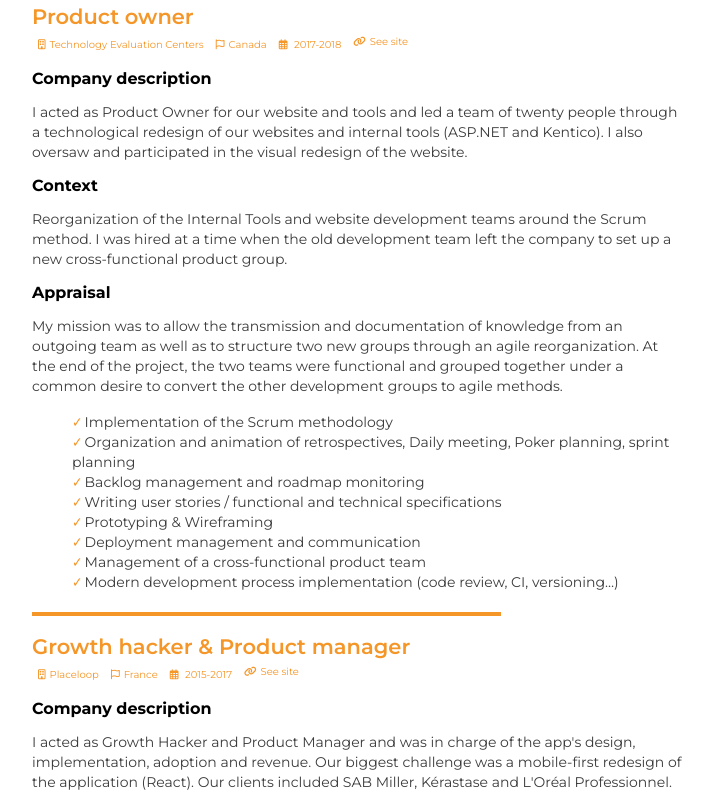
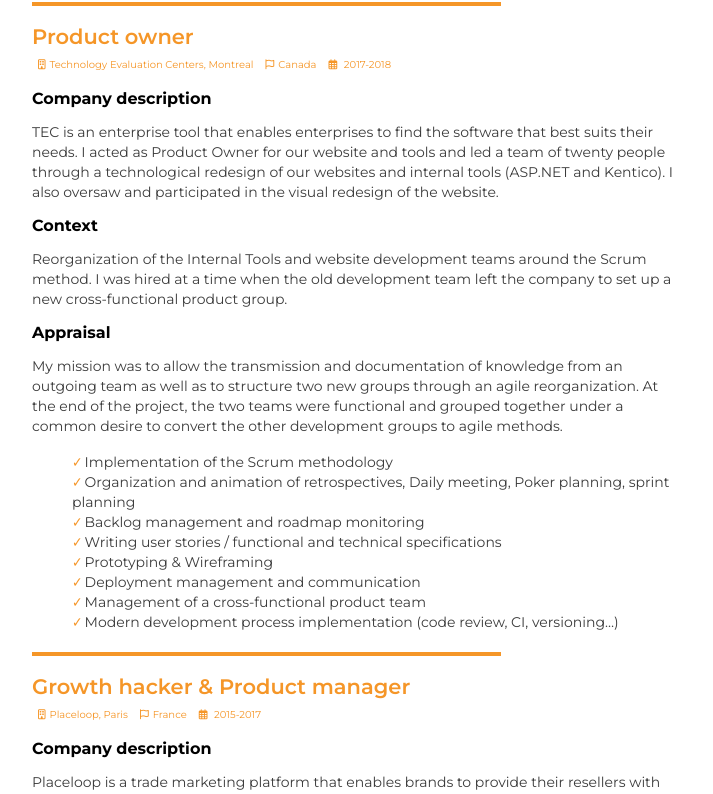
Before and after one commit to Armitage35/portfolio, a Vue app: page /#/technicalFile in a window 1280 px wide. Shown: the part 1440-2234 px from the top of the page, without its empty margins (18-731 px from the left). Built offline with nearby package versions, Linux system fonts and the light colour scheme.

Commit message:
Work is now not duplicated in i18n

```diff
--- a/src/Views/CV/CV.vue
+++ b/src/Views/CV/CV.vue
@@ -10,7 +10,7 @@
 			</div>
 			<div class="cv__content">
 				<div class="cv__left">
-					<cvSection title="Work" :content="strings.en.cv.work"></cvSection>
+					<cvSection title="Work" :content="strings.en.portfolio.work"></cvSection>
 				</div>
 				<div class="cv__centerSeparator"></div>
 				<div class="cv__right">
--- a/src/Views/TechnicalFile/TechnicalFile.vue
+++ b/src/Views/TechnicalFile/TechnicalFile.vue
@@ -10,7 +10,7 @@
 			</p>
 			<h1>Work</h1>
 			<TechnicalFileEntry
-				v-for="(work) in strings.en.cv.work" :key="work.place" :content="work" title="Work"
+				v-for="(work) in strings.en.portfolio.work" :key="work.place" :content="work" title="Work"
 			></TechnicalFileEntry>
 			<h1>Skills</h1>
 			<TechnicalFileEntry
--- a/src/i18n.json
+++ b/src/i18n.json
@@ -138,39 +138,106 @@
 					"name": "Product owner",
 					"place": "Valtech, Montreal",
 					"duration": "2020-Today",
+					"country": "Canada",
 					"description": "Valtech is a global business transformation agency delivering innovation with a purpose. We enable clients to anticipate tomorrow’s trends and connect more directly with consumers across their digital touch points while optimizing time-to-market and ROI. Some of the clients I worked with include Pratt & Whitney, Ferique, Stikeman & Eliott and Uni-Select.",
 					"cover": "valtech",
+					"tech": ["Sitecore", ".net", "Microsoft MySQL", "IIS", "Vue.js", "Swift", "SASS"],
+					"appraisal": "",
+					"context": "",
+					"results": [""],
 					"clickable": true,
 					"link": "https://www.valtech.com/fr-ca/"
 				},{
 					"name": "Product owner",
 					"place": "Jogogo, Montreal",
 					"duration": "2018-2019",
+					"country": "Canada",
 					"description": "Jogogo is a physical space analytics tool that lets its users track and engage their visitors based on their activity. I was the Product Owner for both the App and the API and implemented a SCRUM process that enabled us to complete the redesigns of both our App (React) and our API (GraphQL). Both of the APP and API were used by enterprise clients such as Decathlon, Desjardins, Asmodee, Telus, IBM and Cisco.",
 					"cover": "Jogogo",
 					"clickable": true,
+					"tech": ["Node.js", "React.js", "Kafka", "Cassandra", "PostgreSQL", "GraphQL", "Rust", "Typescript", "Vue.js", "Ngnix", "SASS", "LESS"],
+				"appraisal": "When I arrived, the team had no development method, the deadlines were systematically exceeded and the other teams complained of a lack of visibility regarding the new features. Today, the Jogogo App & API team has become an example for other teams in terms of its organization and productivity. These organizational changes allowed the team to deploy many ambitious features, including a public API (GraphQL) as well as a technical rewrite of the front-end (React). It should be noted that the users' NPR has increased as the new methodology has been implemented.",
+				"context": "Intervention at Jogogo as product owner within the App and API team. My role was to structure the team in order to increase productivity, visibility with other teams as well as allow the recruitment of new members.",
+				"results": [
+					"Implementation of the Scrum methodology",
+					"Implementation of complexity point estimation",
+					"Organization and animation of retrospectives, daily meeting, Poker planning, sprint planning",
+					"Implementation of guidelines development and code review",
+					"Deployment of Jira and Confluence",
+					"Backlog management and roadmap monitoring (fuzzy time roadmap)",
+					"Writing user stories / functional and technical specifications",
+					"Deployment management and communication",
+					"Implementation of a design system and production of prototypes",
+					"Front-end development",
+					"Design & deployment of a home made WiFi sniffer"
+				],
 					"link": "https://www.behance.net/gallery/86647847/Jogogo-Location-analytics"
 				}, {
 					"name": "Product owner",
 					"place": "Technology Evaluation Centers, Montreal",
+					"country": "Canada",
 					"duration": "2017-2018",
 					"description": "TEC is an enterprise tool that enables enterprises to find the software that best suits their needs. I acted as Product Owner for our website and tools and led a team of twenty people through a technological redesign of our websites and internal tools (ASP.NET and Kentico). I also oversaw and participated in the visual redesign of the website.",
 					"cover": "Tec",
+					"tech": ["CSS (Sass)", "Jquery", "SQL", "Elasticsearch", "IIS", ".net", "Kentico", "Bootstrap"],
+				"appraisal": "My mission was to allow the transmission and documentation of knowledge from an outgoing team as well as to structure two new groups through an agile reorganization. At the end of the project, the two teams were functional and grouped together under a common desire to convert the other development groups to agile methods.",
+				"context": "Reorganization of the Internal Tools and website development teams around the Scrum method. I was hired at a time when the old development team left the company to set up a new cross-functional product group.",
+				"results": [
+					"Implementation of the Scrum methodology",
+					"Organization and animation of retrospectives, Daily meeting, Poker planning, sprint planning",
+					"Backlog management and roadmap monitoring",
+					"Writing user stories / functional and technical specifications",
+					"Prototyping & Wireframing",
+					"Deployment management and communication",
+					"Management of a cross-functional product team",
+					"Modern development process implementation (code review, CI, versioning…)"
+				],
 					"clickable": true
 				},
 				{
 					"name": "Growth hacker & Product manager",
 					"place": "Placeloop, Paris",
+					"country": "France",
 					"duration": "2015-2017",
 					"description": "Placeloop is a trade marketing platform that enables brands to provide their resellers with marketing campaigns. I acted as Growth Hacker and Product Manager and was in charge of the app's design, implementation, adoption and revenue. Our biggest challenge was a mobile-first redesign of the application (React). Our clients included SAB Miller, Kérastase and L'Oréal Professionnel.",
 					"cover": "Placeloop",
+					"tech": ["JS", "SASS", "NodeJS", "MongoDB", "Elasticsearch", "React", "OPA", "Bootstrap"],
+				"appraisal": "Le modèle que nous avons mis en place a convaincu l’Oréal Professionnel ainsi que d’autres grandes marques de déployer Placeloop sur l’ensemble de leurs marques auprès de leurs revendeurs. Les méthodes mises en place ont aussi permis à l’équipe produit de s’agrandir.",
+				"context": "Deployment of Placeloop to first customers and users via L'Oréal Professional brands, monitoring of usage, implementation of activation and retention strategies. Organization and monitoring of development, production of prototypes and implementation of quality processes.",
+				"results": [
+					"Deployment of the Placeloop solution with many brands of L'Oréal professionnel and SAB Miller",
+					"Placement of pilots",
+					"Growth hacking and systematization of the AARRR model",
+					"Backlog and roadmap management",
+					"Writing user stories / functional and technical specifications",
+					"Wireframing & prototyping",
+					"Functional tests",
+					"Implementation of customer return systems and creation of a team ,in charge of maintaining it",
+					"Redesign of our front-end applications",
+					"Back-end redesign and deployment of a private API",
+					"Transition from MongoDB to Elasticsearch",
+					"Deployment of paid features"
+				],
 					"clickable": true
 				},
 				{
 					"name": "Growth hacker & Product manager",
 					"place": "Pryv, Lausanne",
+					"country": "Switzerland",
 					"description": "Pryv is a privacy-focused company that enables life loggers and self quantifiers to store and to access data to make sense of it. I acted as Growth Hacker and Product Manager and was in charge of the Apps' release and adoption. I was also the point of contact between the business and development teams. Finally, I oversaw partnerships with Moves, Misfits and IFTTT.",
 					"cover": "Pryv",
+					"tech": ["MongoDB", "Jquery", "Java"],
+				"appraisal": "In a few months we have had more than three thousand subscribers, a 90% satisfaction rate and several partnerships with major players in our industry.",
+				"context": "After two years of development, Pryv was looking to deploy the Alpha and Beta versions of its application in order to validate its model and seek new funding.",
+				"results": [
+					"Backlog and roadmap management",
+					"Writing user stories / functional and technical specifications",
+					"Wireframing & prototyping",
+					"Functional tests",
+					"Implementation of user feedback systems",
+					"Establishment of partnerships (IFTTT, Misfit, Jawbone…)",
+					"Implementation of the Growth hacking AARRR model"
+				],
 					"duration": "2014",
 					"clickable": true
 				}
@@ -208,106 +275,6 @@
 				"country": "France",
 				"duration": "2010-2014",
 				"description": "Generalist formation in management and business with a strong inclination toward international. Specialized in entrepreneurship "
-			}],
-			"work": [{
-				"name": "Product owner",
-				"place": "Valtech",
-				"country": "Canada",
-				"duration": "2020-Today",
-				"description": "Valtech is a global business transformation agency delivering innovation with a purpose. We enable clients to anticipate tomorrow’s trends and connect more directly with consumers across their digital touch points while optimizing time-to-market and ROI. Some of the clients I worked with include Pratt & Whitney, Ferique, Stikeman & Eliott and Uni-Select.",
-				"tech": ["Sitecore", ".net", "Microsoft MySQL", "IIS", "Vue.js", "Swift", "SASS"],
-				"appraisal": "",
-				"context": "",
-				"results": [""],
-				"link": "https://www.valtech.com/fr-ca/"
-			},{
-				"name": "Product owner",
-				"place": "Jogogo",
-				"country": "Canada",
-				"duration": "2018-2019",
-				"description": "I was the Product Owner for both the App and the API and implemented a SCRUM process that enabled us to complete the redesigns of both our App (React) and our API (GraphQL). Both of the APP and API were used by enterprise clients such as Decathlon, Desjardins, Asmodee, Telus, IBM and Cisco.",
-				"tech": ["Node.js", "React.js", "Kafka", "Cassandra", "PostgreSQL", "GraphQL", "Rust", "Typescript", "Vue.js", "Ngnix", "SASS", "LESS"],
-				"appraisal": "When I arrived, the team had no development method, the deadlines were systematically exceeded and the other teams complained of a lack of visibility regarding the new features. Today, the Jogogo App & API team has become an example for other teams in terms of its organization and productivity. These organizational changes allowed the team to deploy many ambitious features, including a public API (GraphQL) as well as a technical rewrite of the front-end (React). It should be noted that the users' NPR has increased as the new methodology has been implemented.",
-				"context": "Intervention at Jogogo as product owner within the App and API team. My role was to structure the team in order to increase productivity, visibility with other teams as well as allow the recruitment of new members.",
-				"results": [
-					"Implementation of the Scrum methodology",
-					"Implementation of complexity point estimation",
-					"Organization and animation of retrospectives, daily meeting, Poker planning, sprint planning",
-					"Implementation of guidelines development and code review",
-					"Deployment of Jira and Confluence",
-					"Backlog management and roadmap monitoring (fuzzy time roadmap)",
-					"Writing user stories / functional and technical specifications",
-					"Deployment management and communication",
-					"Implementation of a design system and production of prototypes",
-					"Front-end development",
-					"Design & deployment of a home made WiFi sniffer"
-				],
-				"link": "https://www.behance.net/gallery/86647847/Jogogo-Location-analytics"
-			}, {
-				"name": "Product owner",
-				"place": "Technology Evaluation Centers",
-				"country": "Canada",
-				"duration": "2017-2018",
-				"description": "I acted as Product Owner for our website and tools and led a team of twenty people through a technological redesign of our websites and internal tools (ASP.NET and Kentico). I also oversaw and participated in the visual redesign of the website.",
-				"tech": ["CSS (Sass)", "Jquery", "SQL", "Elasticsearch", "IIS", ".net", "Kentico", "Bootstrap"],
-				"appraisal": "My mission was to allow the transmission and documentation of knowledge from an outgoing team as well as to structure two new groups through an agile reorganization. At the end of the project, the two teams were functional and grouped together under a common desire to convert the other development groups to agile methods.",
-				"context": "Reorganization of the Internal Tools and website development teams around the Scrum method. I was hired at a time when the old development team left the company to set up a new cross-functional product group.",
-				"results": [
-					"Implementation of the Scrum methodology",
-					"Organization and animation of retrospectives, Daily meeting, Poker planning, sprint planning",
-					"Backlog management and roadmap monitoring",
-					"Writing user stories / functional and technical specifications",
-					"Prototyping & Wireframing",
-					"Deployment management and communication",
-					"Management of a cross-functional product team",
-					"Modern development process implementation (code review, CI, versioning…)"
-				],
-				"link": "https://www3.technologyevaluation.com/"
-			},
-			{
-				"name": "Growth hacker & Product manager",
-				"place": "Placeloop",
-				"country": "France",
-				"duration": "2015-2017",
-				"description": "I acted as Growth Hacker and Product Manager and was in charge of the app's design, implementation, adoption and revenue. Our biggest challenge was a mobile-first redesign of the application (React). Our clients included SAB Miller, Kérastase and L'Oréal Professionnel.",
-				"tech": ["JS", "SASS", "NodeJS", "MongoDB", "Elasticsearch", "React", "OPA", "Bootstrap"],
-				"appraisal": "Le modèle que nous avons mis en place a convaincu l’Oréal Professionnel ainsi que d’autres grandes marques de déployer Placeloop sur l’ensemble de leurs marques auprès de leurs revendeurs. Les méthodes mises en place ont aussi permis à l’équipe produit de s’agrandir.",
-				"context": "Deployment of Placeloop to first customers and users via L'Oréal Professional brands, monitoring of usage, implementation of activation and retention strategies. Organization and monitoring of development, production of prototypes and implementation of quality processes.",
-				"results": [
-					"Deployment of the Placeloop solution with many brands of L'Oréal professionnel and SAB Miller",
-					"Placement of pilots",
-					"Growth hacking and systematization of the AARRR model",
-					"Backlog and roadmap management",
-					"Writing user stories / functional and technical specifications",
-					"Wireframing & prototyping",
-					"Functional tests",
-					"Implementation of customer return systems and creation of a team ,in charge of maintaining it",
-					"Redesign of our front-end applications",
-					"Back-end redesign and deployment of a private API",
-					"Transition from MongoDB to Elasticsearch",
-					"Deployment of paid features"
-				],
-				"link": "https://placeloop.com/"
-			},
-			{
-				"name": "Growth hacker & Product manager",
-				"place": "Pryv",
-				"country": "Switzerland",
-				"description": "I acted as Growth Hacker and Product Manager and was in charge of the apps' release and adoption. I was also the point of contact between the business and development teams. Finally, I oversaw partnerships with Moves, Misfits and IFTTT.",
-				"duration": "2014",
-				"tech": ["MongoDB", "Jquery", "Java"],
-				"appraisal": "In a few months we have had more than three thousand subscribers, a 90% satisfaction rate and several partnerships with major players in our industry.",
-				"context": "After two years of development, Pryv was looking to deploy the Alpha and Beta versions of its application in order to validate its model and seek new funding.",
-				"results": [
-					"Backlog and roadmap management",
-					"Writing user stories / functional and technical specifications",
-					"Wireframing & prototyping",
-					"Functional tests",
-					"Implementation of user feedback systems",
-					"Establishment of partnerships (IFTTT, Misfit, Jawbone…)",
-					"Implementation of the Growth hacking AARRR model"
-				],
-				"link": "https://pryv.com/"
 			}],
 			"skills": [
 				{
```
